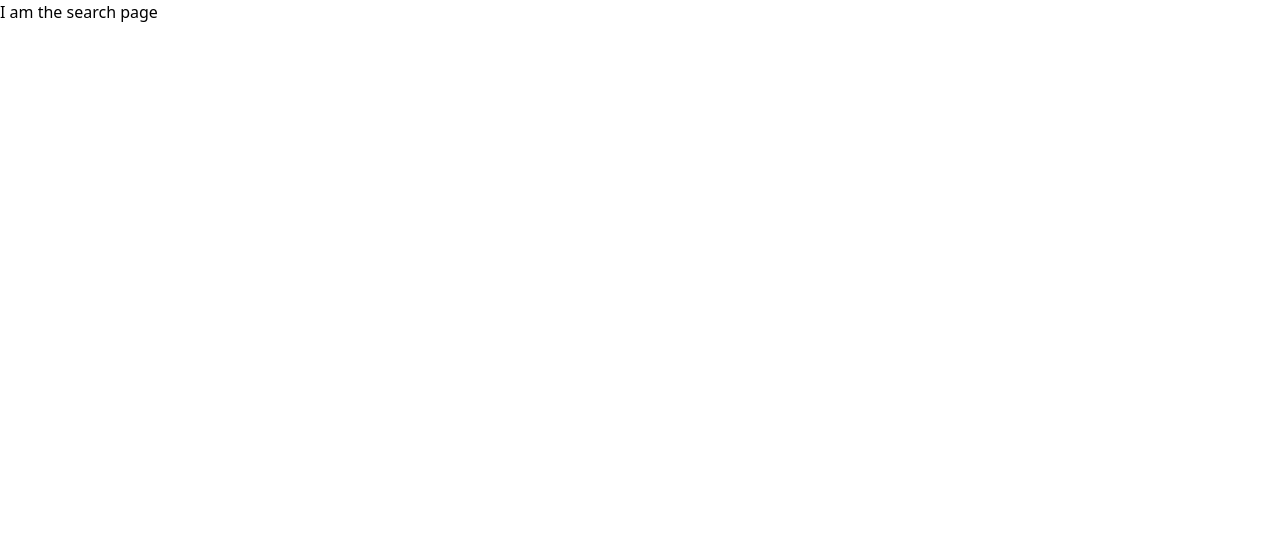
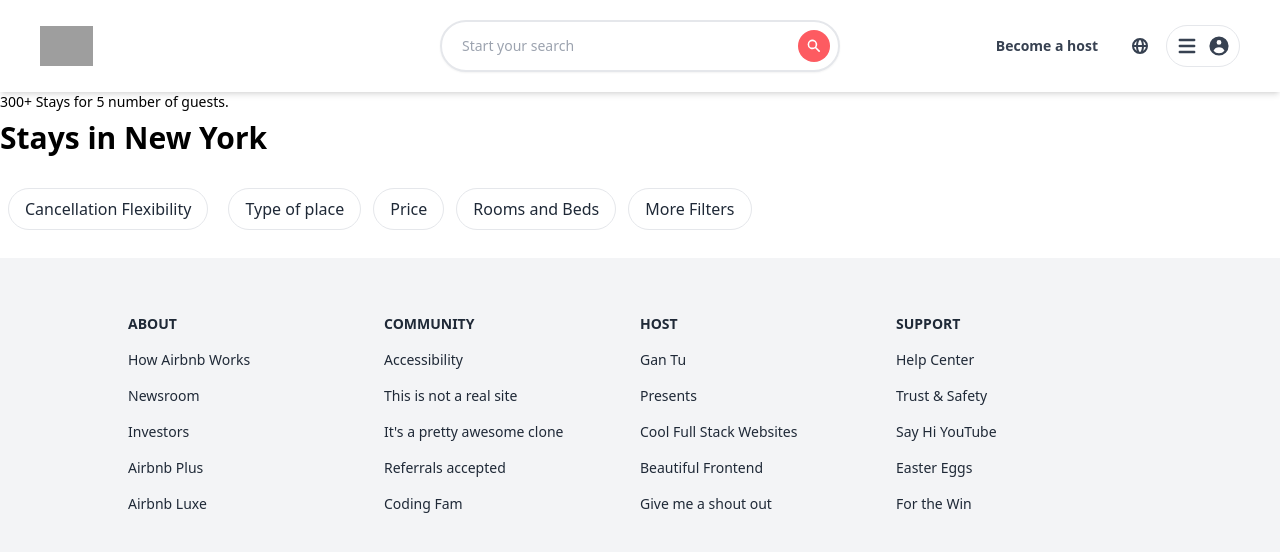
Before and after one commit to Gan-Tu/AirbnbUIClone, a Next.js app: page /search in a window 1280 px wide. Shown: the top 552 px of the page. Built offline with nearby package versions, Linux system fonts and the light colour scheme; grey boxes are pictures that could not be loaded.

Commit message:
add search page filter pill buttons

```diff
--- a/pages/search.js
+++ b/pages/search.js
@@ -1,7 +1,39 @@
-import React from "react";
+import Head from "next/head";
+import Header from "../components/Header";
+import Footer from "../components/Footer";
 
-function Search() {
-  return <div>I am the search page</div>;
+export default function Search({ exploreData, liveAnywhereData }) {
+  return (
+    <div className="hscreen">
+      <Head>
+        <title>Search Results - Airbnb UI Clone</title>
+        <meta name="description" content="Airbnb UI Clone created by Gan" />
+      </Head>
+      <Header />
+
+      <main>
+        <seciton>
+          {/* Make this same as search bar */}
+          <p className="text-sm">300+ Stays for 5 number of guests.</p>
+          <h1 className="mt-2 mb-6 text-3xl font-semibold">
+            Stays in New York
+          </h1>
+
+          <div className="mb-5 hidden space-x-3 whitespace-nowrap text-gray-800 lg:inline-flex">
+            <p className="filter-button transparent-selection">
+              Cancellation Flexibility
+            </p>
+            <p className="filter-button transparent-selection">Type of place</p>
+            <p className="filter-button transparent-selection">Price</p>
+            <p className="filter-button transparent-selection">
+              Rooms and Beds
+            </p>
+            <p className="filter-button transparent-selection">More Filters</p>
+          </div>
+        </seciton>
+      </main>
+
+      <Footer />
+    </div>
+  );
 }
-
-export default Search;
--- a/styles/globals.css
+++ b/styles/globals.css
@@ -1,3 +1,15 @@
 @tailwind base;
 @tailwind components;
 @tailwind utilities;
+
+@layer components {
+  .filter-button {
+    @apply m-2 transform cursor-pointer rounded-full border px-4 py-2 transition duration-100 ease-out hover:shadow-md active:scale-95 active:bg-gray-100;
+  }
+}
+
+@layer utilities {
+  .transparent-selection {
+    @apply selection:bg-transparent;
+  }
+}
```
